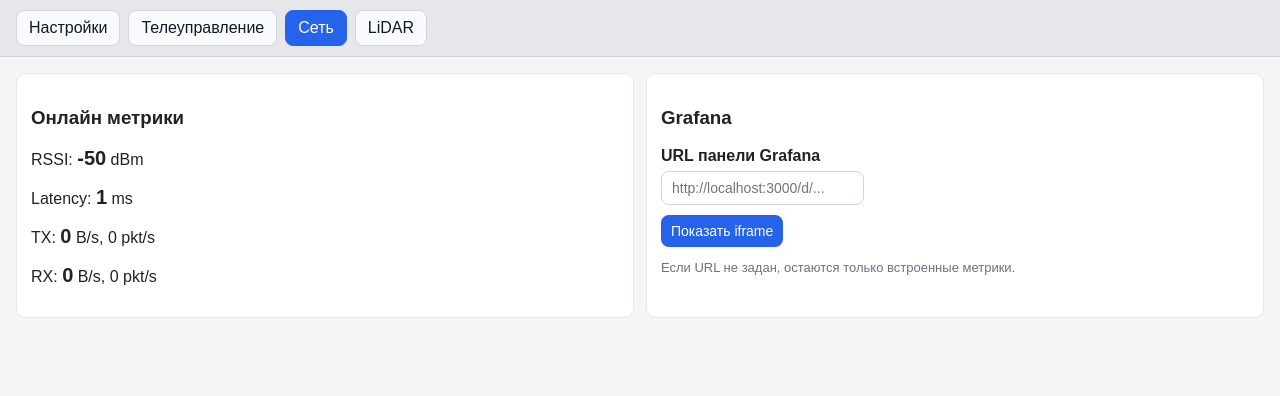
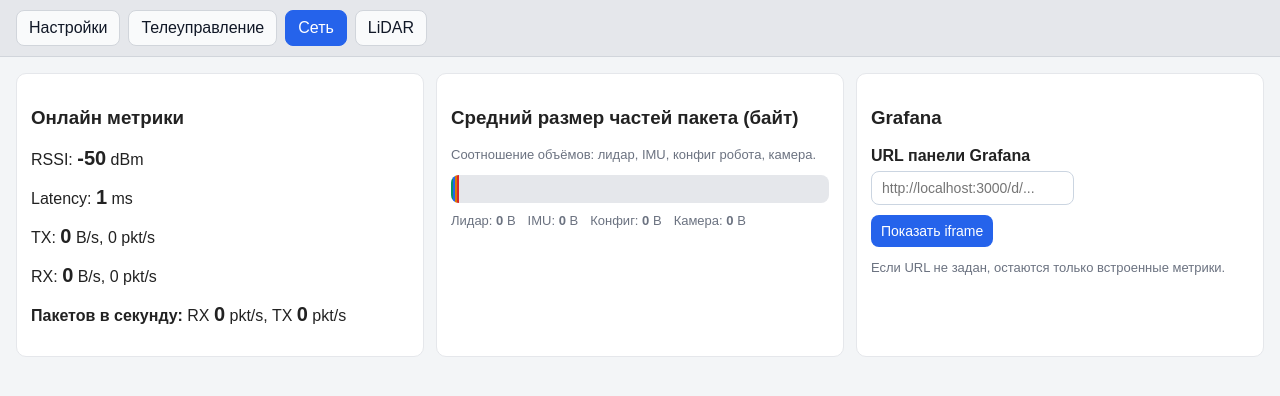
Before and after one commit to KIrillPal/Leosha, a Flask app: page /network in a window 1280 px wide. Shown: the part 38-434 px from the top of the page. Run offline with Flask 2, Linux system fonts and the light colour scheme.

Commit message:
[FEAT] Added package size statistics to server

```diff
--- a/server/server/services/robot_client.py
+++ b/server/server/services/robot_client.py
@@ -36,6 +36,7 @@ class RobotClient(Protocol):
     def get_latest_lidar_scan(self) -> dict | None: ...
     def get_network_stats(self) -> NetworkStats: ...
     def get_robot_config(self) -> dict | None: ...
+    def get_avg_packet_parts(self) -> dict[str, float]: ...
 
 
 @dataclass
@@ -118,6 +119,8 @@ class ZmqRobotClient:
         self._latest_lidar_scan: dict | None = None
         self._robot_config: dict | None = None
         self._counters = _Counters()
+        self._avg_parts: dict[str, float] = {"lidar": 0.0, "imu": 0.0, "config": 0.0, "camera": 0.0}
+        self._avg_parts_alpha = 0.15
         self._network = NetworkStats()
         self._cmd_seq = 0
         self._rx_total = 0
@@ -201,6 +204,10 @@ class ZmqRobotClient:
             self._network.rx_packets_per_sec = self._counters.rx_packets / dt
             self._counters = _Counters(last_t=now)
             return NetworkStats(**self._network.__dict__)
+
+    def get_avg_packet_parts(self) -> dict[str, float]:
+        with self._lock:
+            return dict(self._avg_parts)
 
     def close(self) -> None:
         self._stop.set()
@@ -307,6 +314,11 @@ class ZmqRobotClient:
             self._network.rssi_dbm = float(header.get("wifi_rssi_dbm", -50.0))
             if "robot_config" in header and isinstance(header["robot_config"], dict):
                 self._robot_config = header["robot_config"]
+            parts = header.get("parts_bytes")
+            if isinstance(parts, dict):
+                for key in self._avg_parts:
+                    new_val = float(parts.get(key, 0))
+                    self._avg_parts[key] = (1.0 - self._avg_parts_alpha) * self._avg_parts[key] + self._avg_parts_alpha * new_val
 
         rx = self._rx_total
         if rx <= 3 or rx % 300 == 0:
@@ -392,6 +404,9 @@ class MockRobotClient:
     def get_robot_config(self) -> dict | None:
         return None
 
+    def get_avg_packet_parts(self) -> dict[str, float]:
+        return {"lidar": 0.0, "imu": 0.0, "config": 0.0, "camera": 0.0}
+
     def get_network_stats(self) -> NetworkStats:
         with self._lock:
             now = monotonic()
--- a/server/server/web/app_factory.py
+++ b/server/server/web/app_factory.py
@@ -158,6 +158,7 @@ def create_app(controller: ControllerService, robot_client: RobotClient, config:
     @app.get("/api/network/stats")
     def get_network_stats():
         stats = robot_client.get_network_stats()
+        parts = robot_client.get_avg_packet_parts()
         return jsonify({
             "rssi_dbm": round(stats.rssi_dbm, 2),
             "latency_ms": round(stats.latency_ms, 2),
@@ -165,6 +166,7 @@ def create_app(controller: ControllerService, robot_client: RobotClient, config:
             "rx_bytes_per_sec": round(stats.rx_bytes_per_sec, 2),
             "tx_packets_per_sec": round(stats.tx_packets_per_sec, 2),
             "rx_packets_per_sec": round(stats.rx_packets_per_sec, 2),
+            "avg_packet_parts": {k: round(v, 1) for k, v in parts.items()},
         })
 
     @app.get("/api/lidar")
--- a/server/server/web/templates/network.html
+++ b/server/server/web/templates/network.html
@@ -8,6 +8,25 @@
         <p>Latency: <span class="metric" id="latency">-</span> ms</p>
         <p>TX: <span class="metric" id="txBps">-</span> B/s, <span id="txPps">-</span> pkt/s</p>
         <p>RX: <span class="metric" id="rxBps">-</span> B/s, <span id="rxPps">-</span> pkt/s</p>
+        <p><strong>Пакетов в секунду:</strong> RX <span class="metric" id="rxPpsLabel">-</span> pkt/s, TX <span class="metric" id="txPpsLabel">-</span> pkt/s</p>
+    </div>
+    <div class="card">
+        <h3>Средний размер частей пакета (байт)</h3>
+        <p class="hint">Соотношение объёмов: лидар, IMU, конфиг робота, камера.</p>
+        <div class="packet-bar-wrap" style="margin:10px 0;">
+            <div id="packetBar" class="packet-bar" style="display:flex;height:28px;border-radius:8px;overflow:hidden;background:#e5e7eb;">
+                <span id="segLidar" title="Лидар" style="min-width:2px;background:#059669;"></span>
+                <span id="segImu" title="IMU" style="min-width:2px;background:#2563eb;"></span>
+                <span id="segConfig" title="Конфиг робота" style="min-width:2px;background:#d97706;"></span>
+                <span id="segCamera" title="Камера" style="min-width:2px;background:#dc2626;"></span>
+            </div>
+        </div>
+        <div class="packet-legend" style="display:flex;flex-wrap:wrap;gap:12px;font-size:13px;color:#6b7280;">
+            <span>Лидар: <strong id="partLidar">0</strong> B</span>
+            <span>IMU: <strong id="partImu">0</strong> B</span>
+            <span>Конфиг: <strong id="partConfig">0</strong> B</span>
+            <span>Камера: <strong id="partCamera">0</strong> B</span>
+        </div>
     </div>
     <div class="card">
         <h3>Grafana</h3>
@@ -19,7 +38,29 @@
 </div>
 <div class="card" id="grafanaWrap" style="display:none;"><iframe id="grafanaFrame" style="width:100%;height:450px;border:none;"></iframe></div>
 <script>
-async function refreshNetworkStats(){const d=await (await fetch('/api/network/stats')).json();rssi.textContent=d.rssi_dbm;latency.textContent=d.latency_ms;txBps.textContent=d.tx_bytes_per_sec;rxBps.textContent=d.rx_bytes_per_sec;txPps.textContent=d.tx_packets_per_sec;rxPps.textContent=d.rx_packets_per_sec;}
+async function refreshNetworkStats(){
+    const d=await (await fetch('/api/network/stats')).json();
+    rssi.textContent=d.rssi_dbm;
+    latency.textContent=d.latency_ms;
+    txBps.textContent=d.tx_bytes_per_sec;
+    rxBps.textContent=d.rx_bytes_per_sec;
+    txPps.textContent=d.tx_packets_per_sec;
+    rxPps.textContent=d.rx_packets_per_sec;
+    rxPpsLabel.textContent=d.rx_packets_per_sec;
+    txPpsLabel.textContent=d.tx_packets_per_sec;
+    const parts = d.avg_packet_parts || {};
+    const lidar = Number(parts.lidar)||0, imu = Number(parts.imu)||0, config = Number(parts.config)||0, camera = Number(parts.camera)||0;
+    const total = lidar + imu + config + camera;
+    document.getElementById('partLidar').textContent = Math.round(lidar);
+    document.getElementById('partImu').textContent = Math.round(imu);
+    document.getElementById('partConfig').textContent = Math.round(config);
+    document.getElementById('partCamera').textContent = Math.round(camera);
+    const pct = (v) => total > 0 ? (v / total * 100) : 0;
+    document.getElementById('segLidar').style.flex = pct(lidar) + ' 1 0%';
+    document.getElementById('segImu').style.flex = pct(imu) + ' 1 0%';
+    document.getElementById('segConfig').style.flex = pct(config) + ' 1 0%';
+    document.getElementById('segCamera').style.flex = pct(camera) + ' 1 0%';
+}
 function embedGrafana(){const url=grafanaUrl.value.trim();if(!url)return;grafanaFrame.src=url;grafanaWrap.style.display='block';}
 if (grafanaUrl.value.trim()) embedGrafana();
 refreshNetworkStats();setInterval(refreshNetworkStats,1000);
```
Also changed, not shown: client/client/network/serialization.py (+11 -2 lines).
